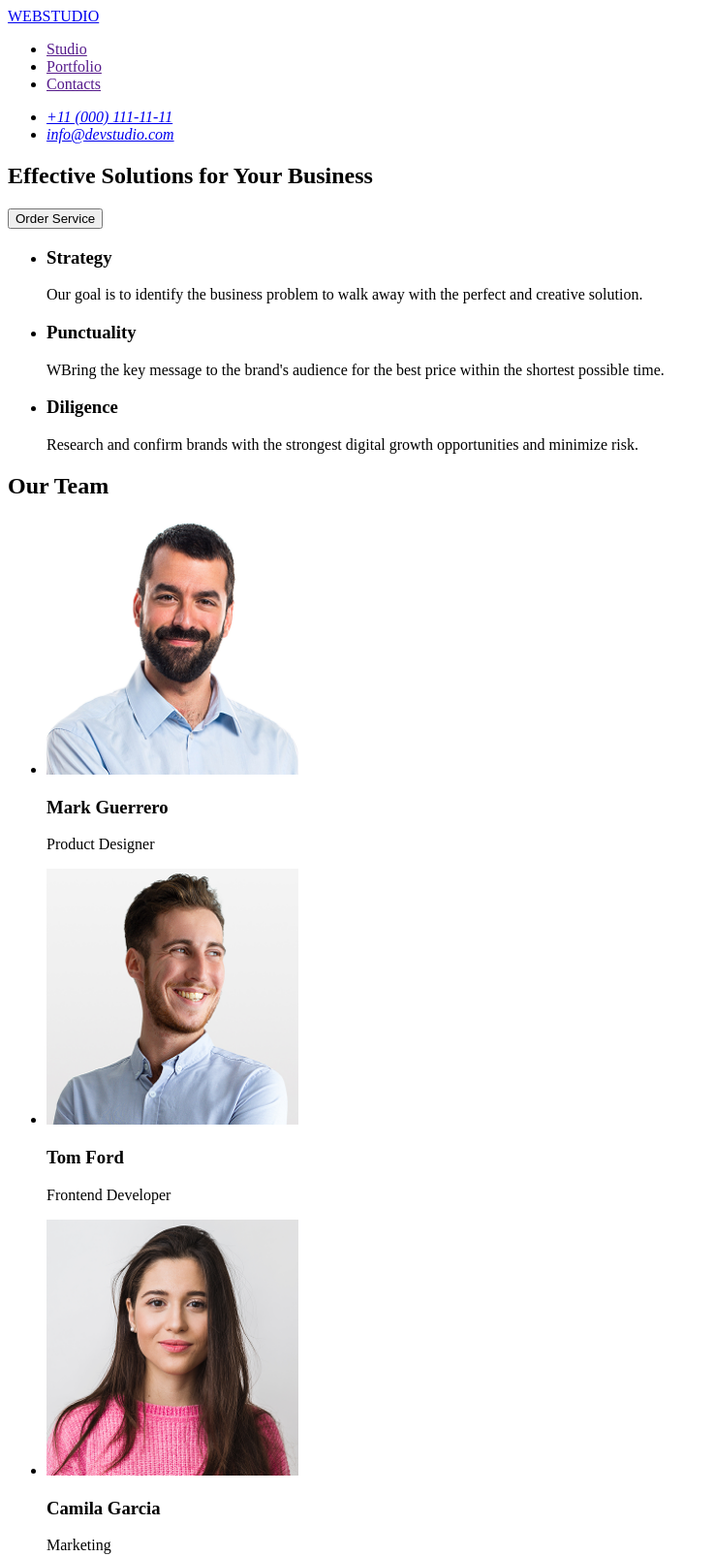
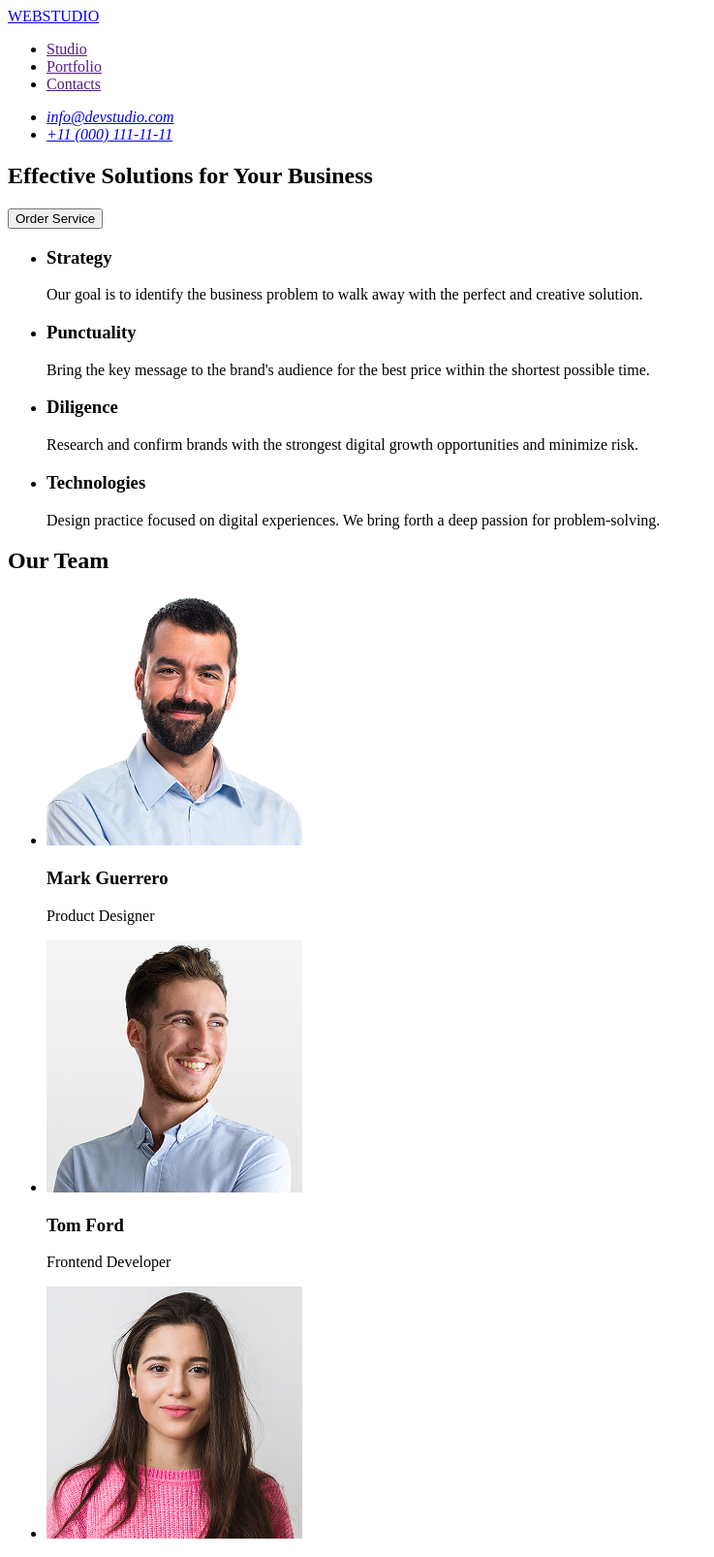
Before and after one commit to BenzemaGOIT/goit-markup-hw-01, a plain HTML site: page index.html in a window 1280 px wide. Shown: the top 1606 px of the page at 97% size, without its empty margins (0-737 px from the left). Drawn offline with Linux system fonts and the light colour scheme.

Commit message:
Fix links and improve text formatting in index.html for consistency

```diff
--- a/index.html
+++ b/index.html
@@ -8,7 +8,7 @@
 <body>
 <header>
     <nav>
-        <a href="index.html">WEBSTUDIO</a>
+        <a href="./index.html">WEBSTUDIO</a>
         <ul>
             <li><a href="">Studio</a></li>
             <li><a href="">Portfolio</a></li>
@@ -17,15 +17,14 @@
     </nav>
         <address>
             <ul>
-                <li><a href="tel:+11 (000) 111-11-11">+11 (000) 111-11-11</a></li>
                 <li><a href="mailto:info@devstudio.com">info@devstudio.com</a></li>
+                <li><a href="tel:+110001111111">+11 (000) 111-11-11</a></li>
             </ul>
         </address>
 </header>
 <main>
     <section>
-        <h1>Effective Solutions
-for Your Business</h1>
+        <h1>Effective Solutions for Your Business</h1>
         <button type="button">Order Service</button>
     </section>
     <section>
@@ -37,11 +36,15 @@ problem to walk away with the perfect and creative solution. </p>
             </li>
             <li>
                 <h3>Punctuality</h3>
-                <p>WBring the key message to the brand's audience for the best price within the shortest possible time.</p>
+                <p>Bring the key message to the brand's audience for the best price within the shortest possible time.</p>
             </li>
             <li>
                 <h3>Diligence</h3>
                 <p>Research and confirm brands with the strongest digital growth opportunities and minimize risk.</p>
+            </li>
+            <li>
+                <h3>Technologies</h3>
+                <p>Design practice focused on digital experiences. We bring forth a deep passion for problem-solving.</p>
             </li>
         </ul>
     </section>
@@ -49,22 +52,22 @@ problem to walk away with the perfect and creative solution. </p>
         <h2>Our Team</h2>
         <ul>
             <li>
-                <img src="./images/img1.png" alt="Mark Guerrero" height="264" width="260">
+                <img src="./images/img1.png" alt="Mark Guerrero" height="260" width="264">
                 <h3>Mark Guerrero</h3>
                 <p>Product Designer</p>
             </li>
             <li>
-                <img src="./images/img2.png" alt="Tom Ford" height="264" width="260">
+                <img src="./images/img2.png" alt="Tom Ford" height="260" width="264">
                 <h3>Tom Ford</h3>
                 <p>Frontend Developer</p>
             </li>
             <li>
-                <img src="./images/img3.png" alt="Camila Garcia" height="264" width="260">
+                <img src="./images/img3.png" alt="Camila Garcia" height="260" width="264">
                 <h3>Camila Garcia</h3>
                 <p>Marketing</p>
             </li>
             <li>
-                <img src="./images/img4.png" alt="Daniel Wilson" height="264" width="260">
+                <img src="./images/img4.png" alt="Daniel Wilson" height="260" width="264">
                 <h3>Daniel Wilson</h3>
                 <p>UI Designer</p>
             </li>
@@ -72,7 +75,7 @@ problem to walk away with the perfect and creative solution. </p>
     </section>
 </main>
 <footer>
-    <a href="index.html">WEBSTUDIO</a>
+    <a href="./index.html">WEBSTUDIO</a>
     <p>Increase the flow of customers and sales for your business with digital marketing & growth solutions.</p>
 </footer>
 </body>
```
